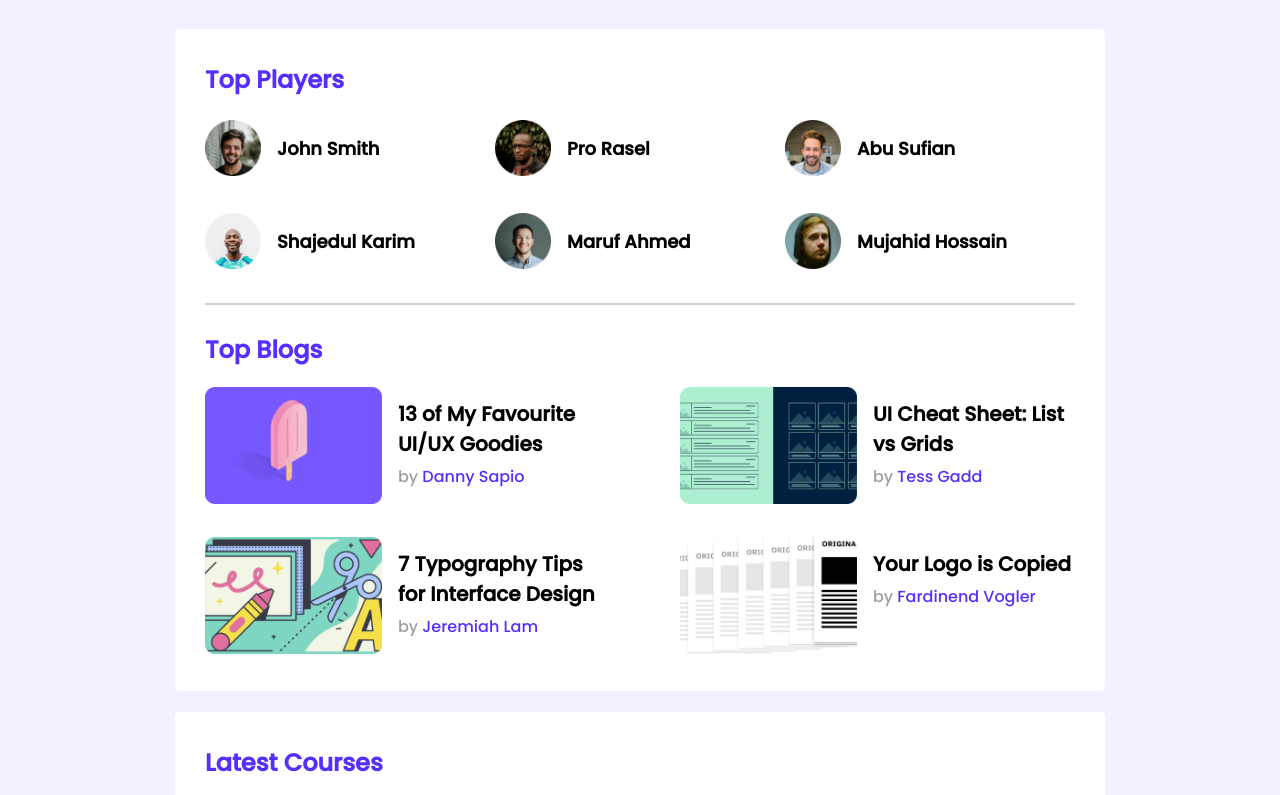
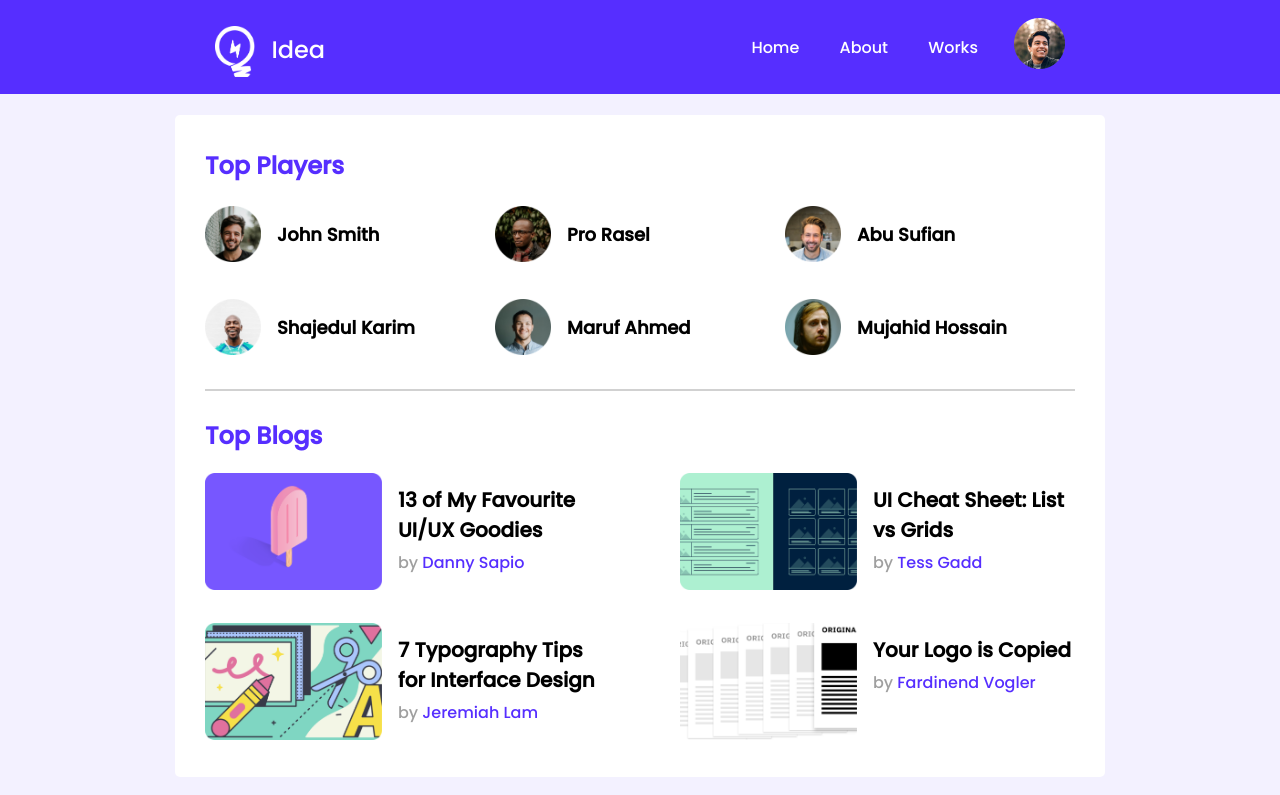
Before and after one commit to shahriarAb/Leader-board_CSS3, a plain HTML site: page index.html in a window 1280 px wide. Shown: the top 795 px of the page. Drawn offline with Linux system fonts and the light colour scheme.

Commit message:
final commit

```diff
--- a/index.html
+++ b/index.html
@@ -9,8 +9,25 @@
     <link rel="stylesheet" href="styles/style.css">
 </head>
 <body>
-    <header>
-
+    <header class="head-bar">
+        <div class="left">
+            <div class="logo">
+                <img src="images/icons/logo.png" alt="">
+            </div>
+        <div class="logo-title">
+                <p>Idea<p>
+        </div>
+        </div>
+       <div class="right">
+        <div class="nav-topic">
+            <a href="">Home</a>
+            <a href="">About</a>
+            <a href="">Works</a>
+    </div>
+    <div class="profile">
+           <img src="images/icons/profile.png" alt="">
+    </div>
+       </div>
     </header>
 
     <main>
--- a/styles/style.css
+++ b/styles/style.css
@@ -4,6 +4,42 @@
 body{
     font-family: 'Poppins', sans-serif;
     background-color: #F3F1FF;
+    margin: 0;
+}
+.head-bar{
+    width: 100%;
+    height: 94px;
+    background-color: #562EFF;
+    display: flex;
+    justify-content: space-between;
+}
+.left{
+    display: flex;
+    margin-left: 215px;
+}
+.right{
+    display: flex;
+    align-items: center;
+    margin-right: 215px;
+}
+.logo img{
+    width: 40.42px;
+    height: 51px;
+    margin-top: 26px;
+
+}
+.logo-title{
+    font-size: 24px;
+    margin-top: 8px;
+    margin-left: 16px;
+    color: white;
+}
+.nav-topic a{
+    text-decoration: none;
+    font-size: 16px;
+    margin-right: 36px;
+    color: white;
+    font-weight: 400px;
 }
 main{
     display: flex;
```
